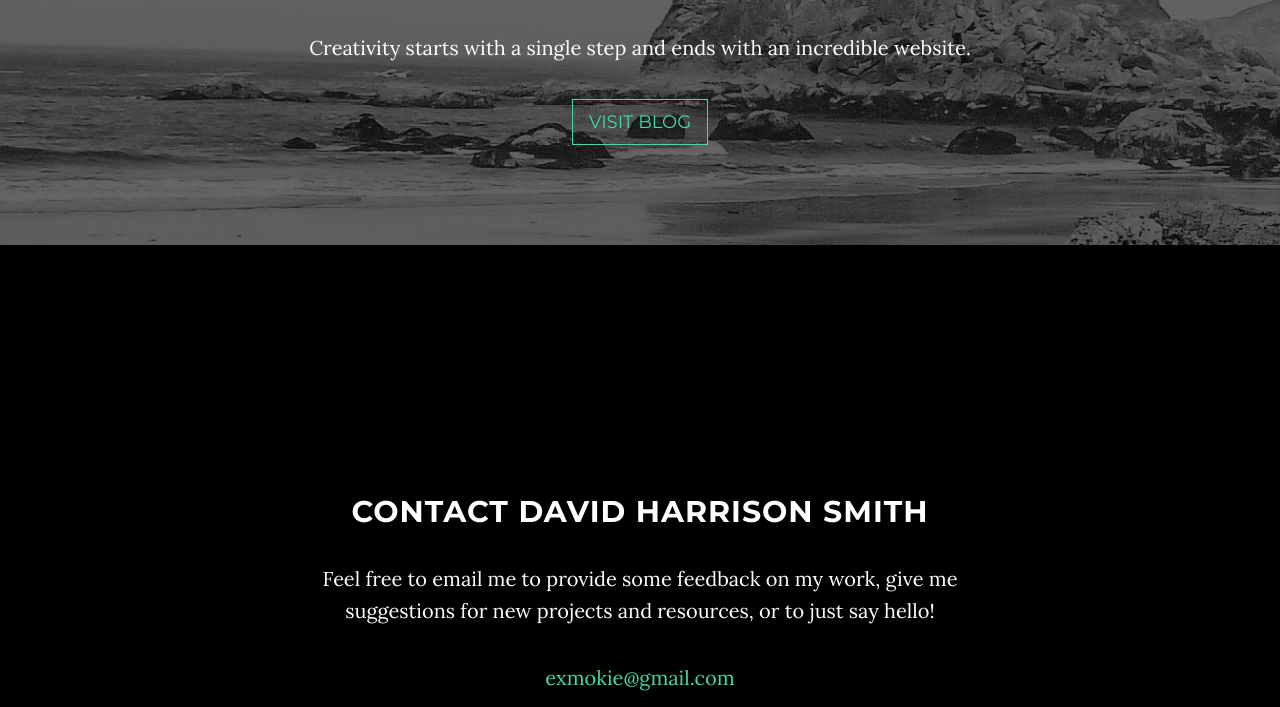
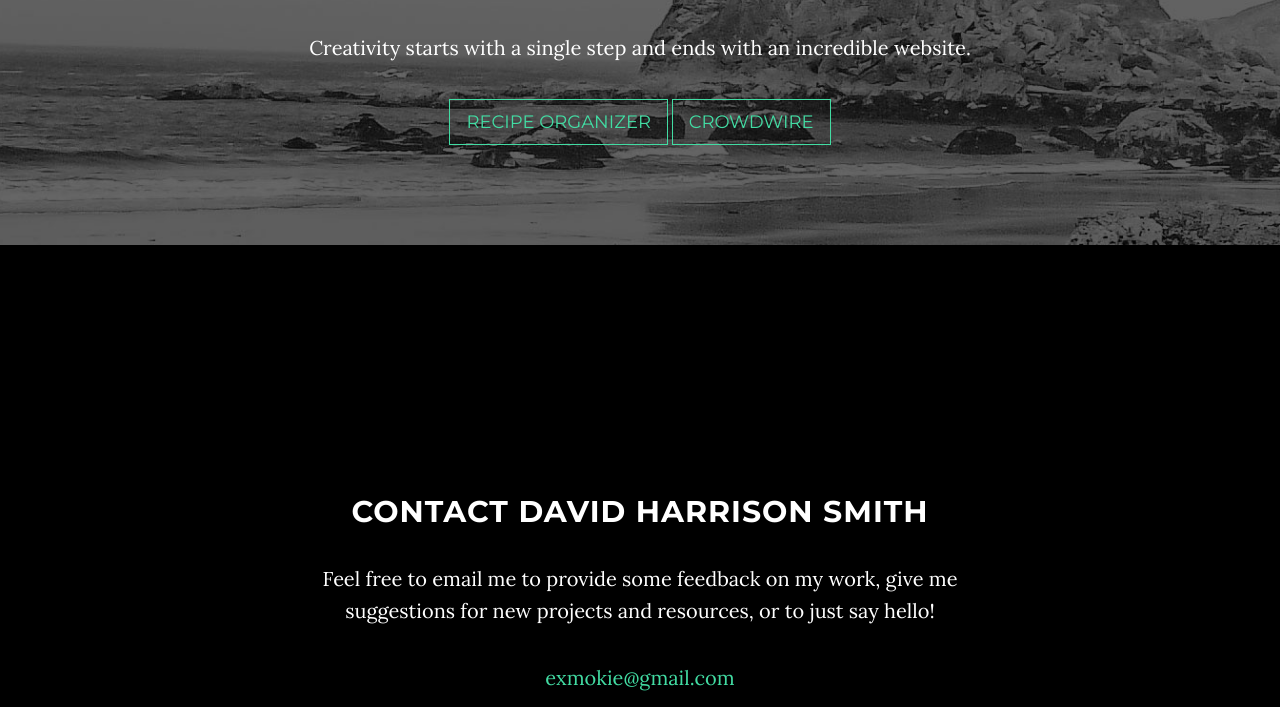
Before and after one commit to exmokie/portfolio, a plain HTML site: page index.html in a window 1280 px wide. Shown: the part 1603-2310 px from the top of the page. Drawn offline with Linux system fonts and the light colour scheme.

Commit message:
added links to my other projects

```diff
--- a/index.html
+++ b/index.html
@@ -102,7 +102,8 @@
                 <div class="col-lg-8 col-lg-offset-2">
                     <h2>Works of Greatness</h2>
                     <p>Creativity starts with a single step and ends with an incredible website.</p>
-                    <a href="http://www.davidharrisonsmith.blogspot.com/" class="btn btn-default btn-lg">Visit Blog</a>
+                    <a href="http://recipes.davidharrisonsmith.com" class="btn btn-default btn-lg">Recipe Organizer</a>
+                    <a href="http://www.crowdwire.net" class="btn btn-default btn-lg">Crowdwire</a>
                 </div>
             </div>
         </div>
```
